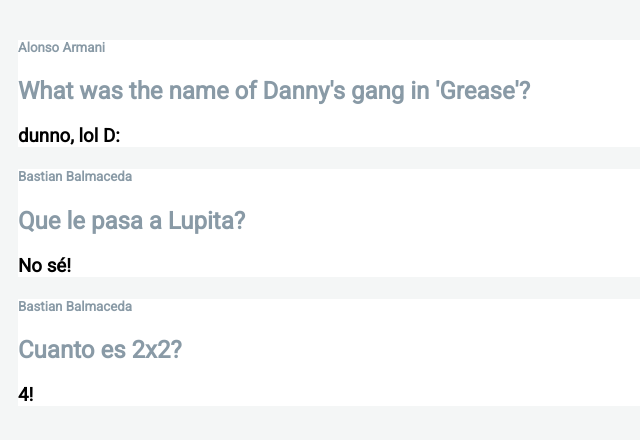
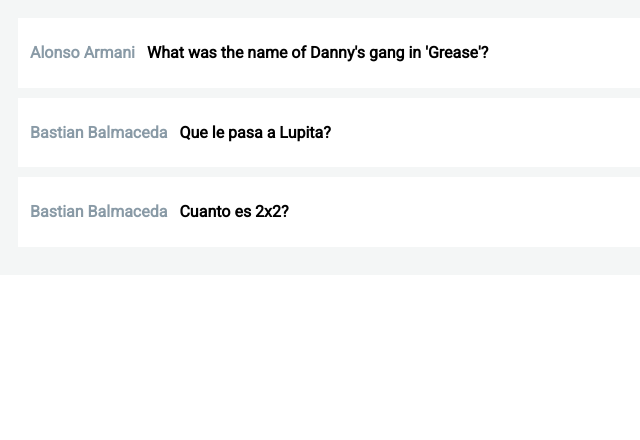
Before and after one commit to hectorpalmatellez/react-faq, a React (Create React App) app: page / in a window 1280 px wide. Shown: the top 440 px of the page, without its empty margins (0-640 px from the left). Built offline with nearby package versions, Linux system fonts and the light colour scheme.

Commit message:
Update design following mockup and add interaction in panel to display respective answer

```diff
--- a/src/components/QuestionPanel.js
+++ b/src/components/QuestionPanel.js
@@ -14,18 +14,26 @@ const getLastActionId = (result) => {
                     lastEditorId: lastEditorID,
                     submitterId: submitterID
                   }
+
 }
 
 class QuestionPanel extends Component {
+
+  toggleAnswer = (event) => {
+    const parentPanel = event.target.closest('.single-panel')
+    const respectiveAnswer = parentPanel.querySelector('.question-answer')
+    parentPanel.classList.toggle('is-open')
+    respectiveAnswer.classList.toggle('is-visible')
+  }
+
   render() {
     return (
       ApiService.formattedData().map((result) =>
         <div className="single-panel" key={result.question.id} data-action-id={getLastActionId(result)}>
-          <h5 className="user-name">
-            {utils.getUserName(result.user_id)}
-            <span></span>
-          </h5>
-          <h2 className="question-text">{result.question.questionText}</h2>
+          <h2 className="question-text" onClick={this.toggleAnswer}>
+            <span className="question-author">{utils.getUserName(result.user_id)}</span>
+            {result.question.questionText}
+          </h2>
           <h3 className="question-answer">{result.answer.answerText}</h3>
         </div>
       )
--- a/src/index.css
+++ b/src/index.css
@@ -11,13 +11,24 @@ body {
 }
 .single-panel {
   background-color: rgb(255, 255, 255);
-}
-.user-name {
-  color: rgb(137, 154, 166);
+  padding: 12px;
+  margin-bottom: 10px;
 }
 .question-date {
   color: rgb(137, 154, 166);
 }
 .question-text {
+  color: rgb(0, 0, 0);
+  cursor: pointer;
+  font-size: 1rem;
+}
+.question-author {
   color: rgb(137, 154, 166);
+  padding-right: 12px;
 }
+.question-answer {
+  display: none;
+}
+.question-answer.is-visible {
+  display: block;
+}
```
